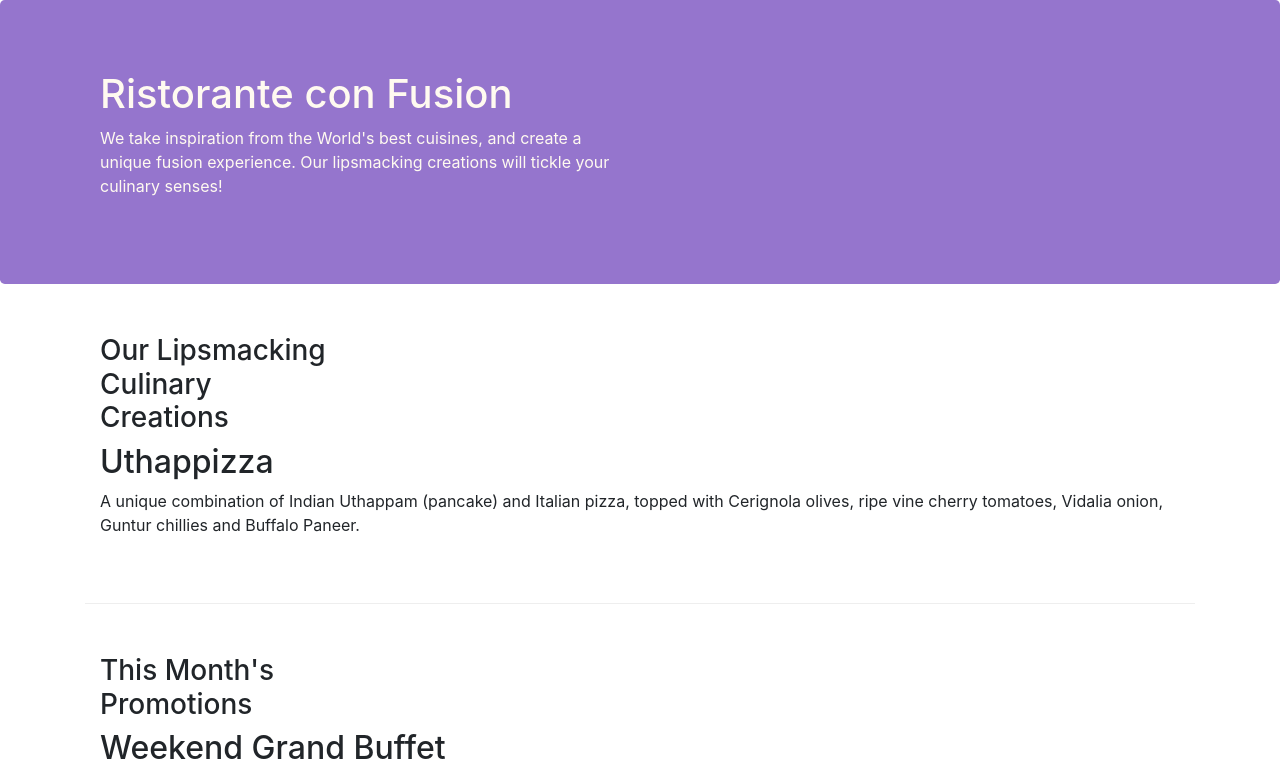
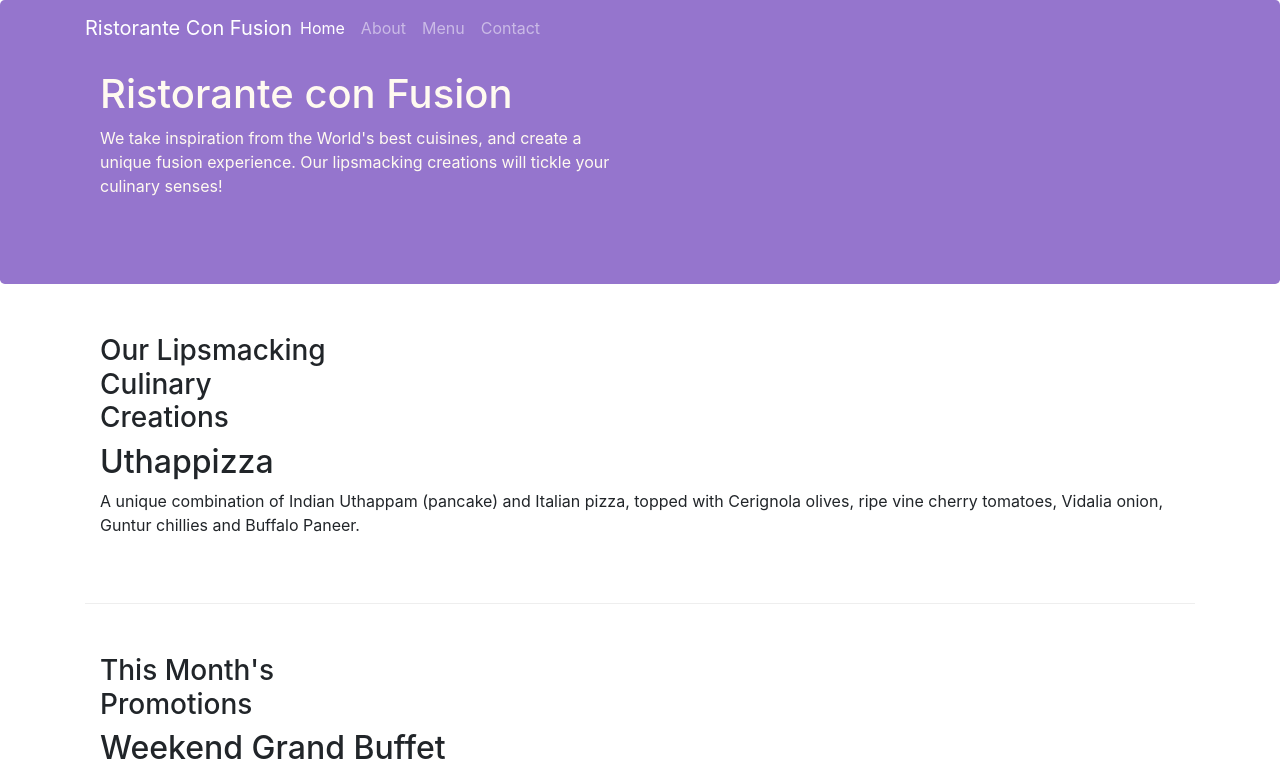
Before and after one commit to viraj-gore/Bootstrap4, a website: page index.html in a window 1280 px wide. Shown: the top 773 px of the page. Drawn offline with nearby package versions, Linux system fonts and the light colour scheme.

Commit message:
Navbar and Breadcrumbs

```diff
--- a/index.html
+++ b/index.html
@@ -11,6 +11,22 @@
     <title>Ristorante Con Fusion</title>
 </head>
 <body>
+    <nav class = "navbar navbar-dark navbar-expand-sm fixed-top">
+        <div class = "container">
+            <button class = "navbar-toggler" type = "button" data-toggle = "collapse" data-target="#Navbar">
+            <span class = "navbar-toggler-icon"></span>
+        </button>
+            <a class = "navbar-brand mr-auto" href = "#">Ristorante Con Fusion</a>
+            <div class = "collapse navbar-collapse" id = "Navbar">
+                <ul class = "navbar-nav mr-auto">
+                    <li class = "nav-item active"><a class = "nav-link" href = "#">Home</a></li>
+                    <li class = "nav-item"><a class = "nav-link" href = "aboutus.html">About</a></li>
+                    <li class = "nav-item"><a class = "nav-link" href = "#">Menu</a></li>
+                    <li class = "nav-item"><a class = "nav-link" href = "#">Contact</a></li>
+                </ul>
+            </div>
+        </div>
+    </nav>
     <header class = "jumbotron">
         <div class = "container">
             <div class = "row row-header">
@@ -60,7 +76,7 @@
                     <h5>Links</h5>
                     <ul class = "list-unstyled">
                         <li><a href="#">Home</a></li>
-                        <li><a href="#">About</a></li>
+                        <li><a href="aboutus.html">About</a></li>
                         <li><a href="#">Menu</a></li>
                         <li><a href="#">Contact</a></li>
                     </ul>
```
